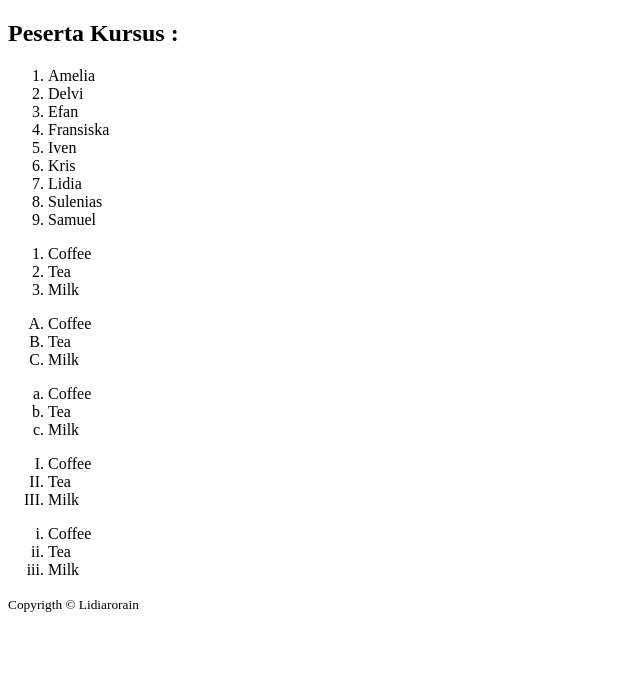
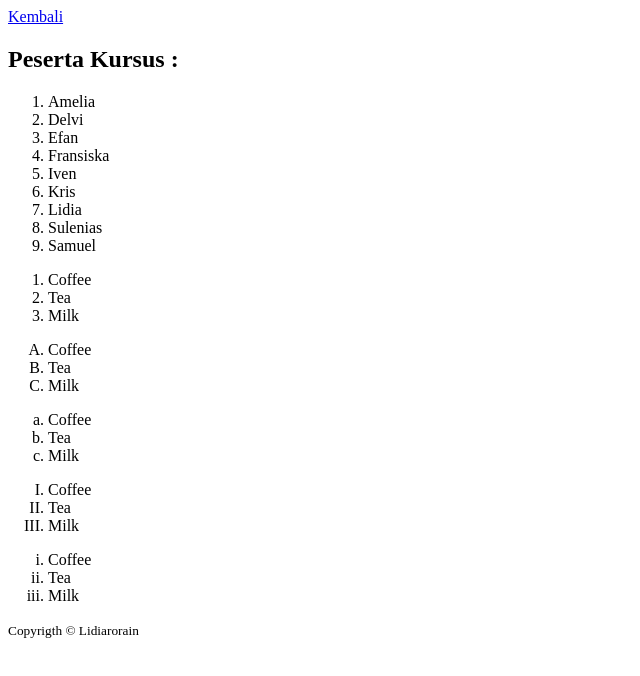
Before and after one commit to lidiarorain/sacode-online-2023-day02, a plain HTML site: page peserta-kursus.html in a window 1280 px wide. Shown: the whole page, without its empty margins (0-640 px from the left). Drawn offline with Linux system fonts and the light colour scheme.

Commit message:
Update nav

```diff
--- a/peserta-kursus.html
+++ b/peserta-kursus.html
@@ -1,6 +1,8 @@
       <!DOCTYPE html>
       <html>
       <body>
+
+        <a href="index.html">Kembali</a>
 
       <h2> Peserta Kursus : </h2>
 
```
Also changed, not shown: index.html (+2 -1 lines). Lines whose indentation alone changed are shown as unchanged.
